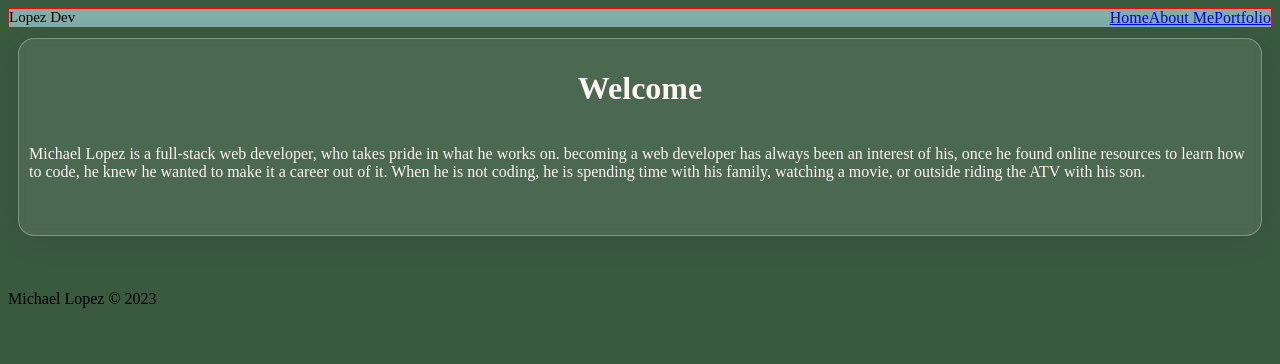
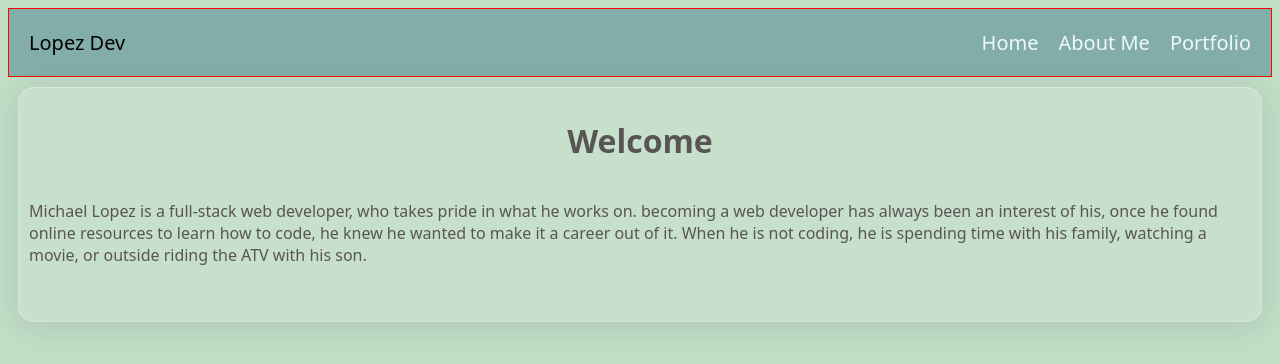
Before and after one commit to lopezmic05/personal-project2.0, a React (Create React App) app: page / in a window 1280 px wide. Shown: the top 364 px of the page. Built offline with nearby package versions, Linux system fonts and the light colour scheme; some icons are missing.

Commit message:
fixed footer to stick, touched up navbar links

```diff
--- a/src/Components/CSS/app.css
+++ b/src/Components/CSS/app.css
@@ -1,10 +1,12 @@
 
 body{
-    background-color: #3a5a40;
+    background-color: #c1ddc6;
+    font-family: system-ui, -apple-system, BlinkMacSystemFont, 'Segoe UI', Roboto, Oxygen, Ubuntu, Cantarell, 'Open Sans', 'Helvetica Neue', sans-serif;
+    font-weight: 300;
 }
 
 .welcomePage{
-    color: rgb(255, 243, 243);
+    color: rgb(90, 85, 85);
     /*background-color: #83ada8;*/
     border: 1px solid red;
     /*border-radius: 15px;*/
--- a/src/Components/CSS/footer.css
+++ b/src/Components/CSS/footer.css
@@ -0,0 +1,11 @@
+.footer{
+    position: fixed;
+            padding: 10px 10px 0px 10px;
+            bottom: 0;
+            width: 100%;
+            /* Height of the footer*/
+            height: 40px;
+            display: flex;
+            justify-content: center;
+
+}
--- a/src/Components/CSS/navbar.css
+++ b/src/Components/CSS/navbar.css
@@ -1,20 +1,27 @@
 
 .navBody{
-    margin: 0;
-    padding: 0;
+    padding: 20px;
     background-color: #83ada8;
     border: 1px solid red;
     display: flex;
     justify-content: space-between;
+
 }
 
 .logo{
-    font-size: 15px;
+    font-size: 20px;
 }
 
-.links{
+#links{
+    font-size: 20px;
     display: flex;
-    justify-content: space-around;
+    justify-content: space-between;
+    text-decoration: none;
+    gap: 20px;
     color: aliceblue;
 
 }
+
+#links:hover{
+    color: rgb(90, 85, 85);
+}
--- a/src/Components/Footer.js
+++ b/src/Components/Footer.js
@@ -4,12 +4,11 @@ import './CSS/footer.css'
 
 const Footer = () => {
   return(
-    <div>
+    <div className="footer">
     <div className="icon">
     <a href="https://github.com/lopezmic05" target={"_blank"}><box-icon type='logo' name='github'></box-icon></a>
     <a href="https://www.linkedin.com/in/michaellopez05/" target={"_blank"}><box-icon type='logo' name='linkedin-square'></box-icon></a>
     </div>
-    <p>Michael Lopez &copy; 2023</p>
     </div>
   )
 };
--- a/src/Components/Navbar.js
+++ b/src/Components/Navbar.js
@@ -8,9 +8,9 @@ const Navbar = () => {
     <div className="navBody">
       <span className='logo'>Lopez Dev</span>
       <nav className='links' id="links">
-        <Link exact to='/'>Home</Link>
-        <Link to='about'>About Me</Link>
-        <Link to='portfolio'>Portfolio</Link>
+        <Link id="links" exact to='/'>Home</Link>
+        <Link id="links" to='about'>About Me</Link>
+        <Link id="links" to='portfolio'>Portfolio</Link>
       </nav>
     </div>
   );
```
